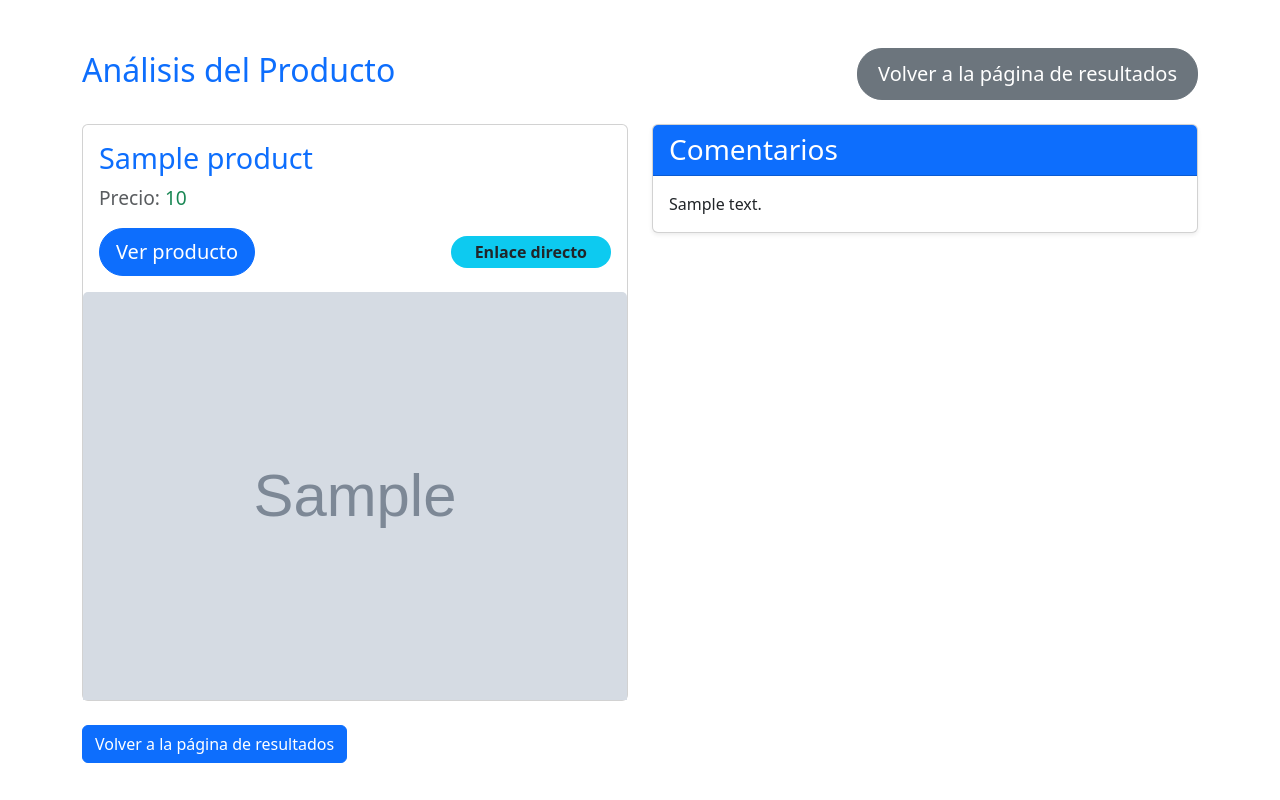
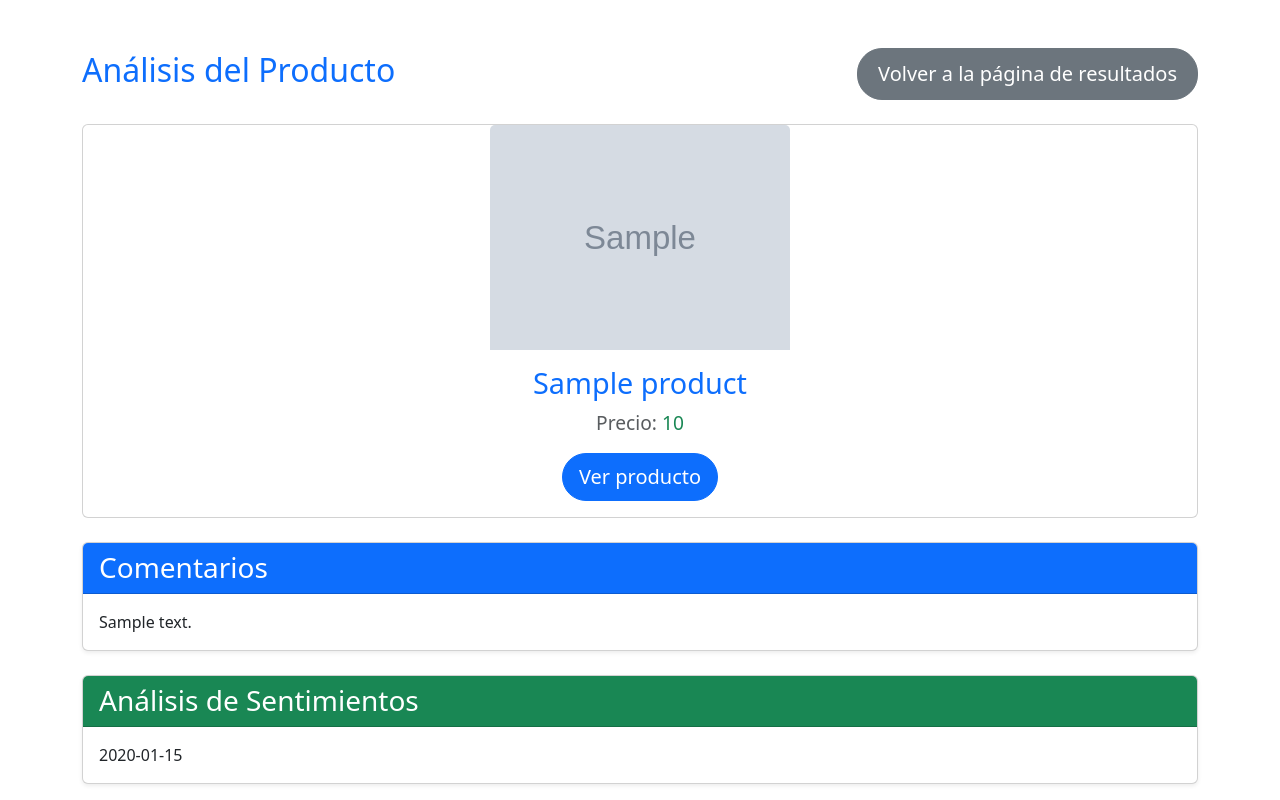
Before and after one commit to Juan-Salazar-Saenz/NLP-python-project, a Flask app: template templates/nlp_analysis.html in a window 1280 px wide. Run offline with Flask 3, Linux system fonts and the light colour scheme; the template is opened without the code that fills it: most values are stand-ins (such as "Sample title", 1, 10 or a date in 2020); grey boxes marked "Sample" are stand-in pictures.

Commit message:
ajsute final

```diff
--- a/app.py
+++ b/app.py
@@ -11,9 +11,45 @@ from selenium.webdriver.support import expected_conditions as EC
 from selenium.common.exceptions import TimeoutException
 from webdriver_manager.chrome import ChromeDriverManager
 from bs4 import BeautifulSoup
+from textblob import TextBlob
+import google.generativeai as genai
 
 app = Flask(__name__)
 app.secret_key = os.urandom(24)  # Necesario para usar sesiones
+
+def get_ratings_from_gemini(df, api_key, product_title):
+    """
+    Esta función utiliza Gemini para analizar comentarios y generar calificaciones basadas en IA.
+    """
+    genai.configure(api_key=api_key)
+    model = genai.GenerativeModel("gemini-pro")
+    generated_ratings = []
+
+    for _, row in df.iterrows():
+        comment = row['Comentario']
+        if comment == "Comentario no disponible":
+            generated_ratings.append(None)
+            continue
+
+        prompt = f"""
+        Analiza este comentario para el producto : "{product_title}":
+        Opinión del usuario : "{comment}"
+
+        Instrucciones:
+        - Evalúa esta opinión y asigna una calificación en una escala de 0.0 a 5.0, donde 0.0 es muy negativo y 5.0 es muy positivo.
+        - Solo responde con la calificación numérica, sin explicaciones adicionales.
+        """
+        try:
+            # response = genai.generate_text(model="gemini-pro", prompt=prompt)
+            response = model.generate_content(prompt)
+            rating = float(response.text.strip())
+            generated_ratings.append(rating)
+        except Exception as e:
+            print(f"Error procesando comentario con Gemini: {e}")
+            generated_ratings.append(None)
+
+    df['Calificación Gemini'] = generated_ratings
+    return df
 
 @app.route('/', methods=['GET', 'POST'])
 def home():
@@ -71,11 +107,7 @@ def nlp_analysis(product_id):
         # Espera explícita para asegurarse de que el botón "Mostrar todas las opiniones" esté clickeable
         try:
             see_more_button = WebDriverWait(driver, 10).until(EC.element_to_be_clickable((By.CLASS_NAME, 'show-more-click')))
-
-            # Desplazar hacia el botón para asegurarse de que esté en la vista
             driver.execute_script("arguments[0].scrollIntoView(true);", see_more_button)
-
-            # Hacer clic en el botón
             see_more_button.click()
         except Exception as e:
             print("No se encontró el botón de 'Mostrar todas las opiniones', extraeremos los comentarios visibles directamente.")
@@ -91,37 +123,30 @@ def nlp_analysis(product_id):
         # Buscar los comentarios visibles directamente en la página
         reviews = soup.find_all('article', class_='ui-review-capability-comments__comment')
 
-        # Si no se encuentran comentarios, crear un DataFrame vacío
         if not reviews:
             print("No se encontraron comentarios en la página.")
             df = pd.DataFrame(columns=['Fecha', 'Calificación', 'Comentario'])
         else:
-            # Si hay comentarios, extraerlos
             for review in reviews:
-                # Extraer la fecha
                 try:
                     date = review.find('span', class_='ui-review-capability-comments__comment__date').text.strip()
                     dates.append(date)
                 except AttributeError:
                     dates.append('Fecha no disponible')
 
-                # Extraer la calificación (contando las estrellas)
                 try:
-                    rating_text = review.find('p', class_='andes-visually-hidden').text.strip()  # Obtener el texto que contiene la calificación
-                    # Extraer el número de calificación del texto (por ejemplo, 'Calificación 1 de 5')
-                    rating = rating_text.split(' ')[1]  # Tomamos el número después de "Calificación"
+                    rating_text = review.find('p', class_='andes-visually-hidden').text.strip()
+                    rating = rating_text.split(' ')[1]
                     ratings.append(rating)
                 except AttributeError:
                     ratings.append('Calificación no disponible')
 
-                # Extraer el comentario
                 try:
                     comment = review.find('p', class_='ui-review-capability-comments__comment__content').text.strip()
                     comments.append(comment)
                 except AttributeError:
                     comments.append('Comentario no disponible')
 
-            # Crear el DataFrame con los datos extraídos
             df = pd.DataFrame({
                 'Fecha': dates,
                 'Calificación': ratings,
@@ -130,17 +155,38 @@ def nlp_analysis(product_id):
 
         driver.quit()  # Cerrar el navegador cuando ya termine
 
-        return render_template('nlp_analysis.html', product=product, reviews=df.to_html(classes='table table-bordered'))
+        # Añade análisis de sentimientos con TextBlob
+        df_copy = df.copy()
+
+        def calculate_sentiment_score(comment):
+            blob = TextBlob(comment)
+            polarity = blob.sentiment.polarity
+            return round((polarity + 1) * 2.5, 1)
+
+        df_copy['Calificación TextBlob'] = df_copy['Comentario'].apply(calculate_sentiment_score)
+
+        # Usa Gemini para análisis adicional
+        api_key = "AIzaSyBeNAcVnDURa9vDmRSNeWE70IX7H0OeMqs"
+        df_copy = get_ratings_from_gemini(df_copy, api_key, product['title'])
+
+        reviews_table = df.to_html(classes='table table-bordered')
+        sentiment_table = df_copy[['Comentario', 'Calificación TextBlob', 'Calificación Gemini']].to_html(classes='table table-striped')
+
+        return render_template(
+            'nlp_analysis.html',
+            product=product,
+            reviews=reviews_table,
+            sentiment_table=sentiment_table
+        )
 
     except IndexError:
         return "Producto no encontrado.", 404
 
 @app.route('/results', methods=['GET', 'POST'])
 def results():
-    # Verificar si los productos están en la sesión
     products = session.get('products')
     if not products:
-        return "No se encontraron productos.", 404  # Si no hay productos guardados
+        return "No se encontraron productos.", 404
 
     return render_template('results.html', products=products)
 
--- a/templates/nlp_analysis.html
+++ b/templates/nlp_analysis.html
@@ -6,6 +6,28 @@
     <title>Análisis NLP</title>
     <!-- Link a Bootstrap CDN para el diseño responsivo -->
     <link href="https://cdn.jsdelivr.net/npm/bootstrap@5.3.0-alpha1/dist/css/bootstrap.min.css" rel="stylesheet">
+    <style>
+        /* Estilo para que todas las tablas tengan bordes */
+        table {
+            border-collapse: collapse;
+            width: 100%;
+        }
+        th, td {
+            border: 1px solid #dee2e6; /* Estilo Bootstrap para bordes */
+            padding: 8px;
+            text-align: left;
+        }
+        th {
+            background-color: #f8f9fa; /* Fondo gris claro para encabezados */
+        }
+        /* Centrando el contenido de la tarjeta del producto */
+        .product-card {
+            display: flex;
+            flex-direction: column;
+            justify-content: center;
+            align-items: center;
+        }
+    </style>
 </head>
 <body>
     <div class="container mt-5">
@@ -17,25 +39,23 @@
             </a>
         </div>
 
-        <!-- Fila para el producto y comentarios -->
+        <!-- Sección del producto -->
         <div class="row mt-4">
-            <!-- Columna para el producto -->
-            <div class="col-md-6">
-                <div class="card">
-                    <div class="card-body">
+            <div class="col-12">
+                <div class="card product-card">
+                    <img src="{{ product['image link'] }}" class="card-img-top" alt="{{ product['title'] }}" style="max-width: 300px; height: auto;">
+                    <div class="card-body text-center">
                         <h2 class="card-title text-primary font-weight-bold" style="font-size: 1.8rem;">{{ product['title'] }}</h2>
                         <p class="card-text text-muted" style="font-size: 1.2rem;">Precio: <span class="text-success font-weight-bold">{{ product['price'] }}</span></p>
-                        <div class="d-flex justify-content-between align-items-center mt-3">
-                            <a href="{{ product['post link'] }}" class="btn btn-primary btn-lg" style="border-radius: 25px;">Ver producto</a>
-                            <span class="badge bg-info text-dark py-2 px-4" style="border-radius: 20px; font-size: 1rem;">Enlace directo</span>
-                        </div>
+                        <a href="{{ product['post link'] }}" class="btn btn-primary btn-lg" style="border-radius: 25px;">Ver producto</a>
                     </div>
-                    <img src="{{ product['image link'] }}" class="card-img-top" alt="{{ product['title'] }}">
                 </div>
             </div>
+        </div>
 
-            <!-- Columna para los comentarios -->
-            <div class="col-md-6">
+        <!-- Sección de comentarios -->
+        <div class="row mt-4">
+            <div class="col-12">
                 <div class="card shadow-sm">
                     <div class="card-header bg-primary text-white">
                         <h3 class="mb-0">Comentarios</h3>
@@ -49,8 +69,21 @@
             </div>
         </div>
 
-        <!-- Botón para regresar a la página de resultados -->
-        <a href="{{ url_for('results') }}" class="btn btn-primary mt-4">Volver a la página de resultados</a>
+        <!-- Sección de análisis de sentimientos -->
+        <div class="row mt-4">
+            <div class="col-12">
+                <div class="card shadow-sm">
+                    <div class="card-header bg-success text-white">
+                        <h3 class="mb-0">Análisis de Sentimientos</h3>
+                    </div>
+                    <div class="card-body">
+                        <div class="table-responsive">
+                            {{ sentiment_table|safe }} <!-- Tabla generada con las calificaciones -->
+                        </div>
+                    </div>
+                </div>
+            </div>
+        </div>
     </div>
 
     <!-- Link a Bootstrap JS y dependencias -->
```
